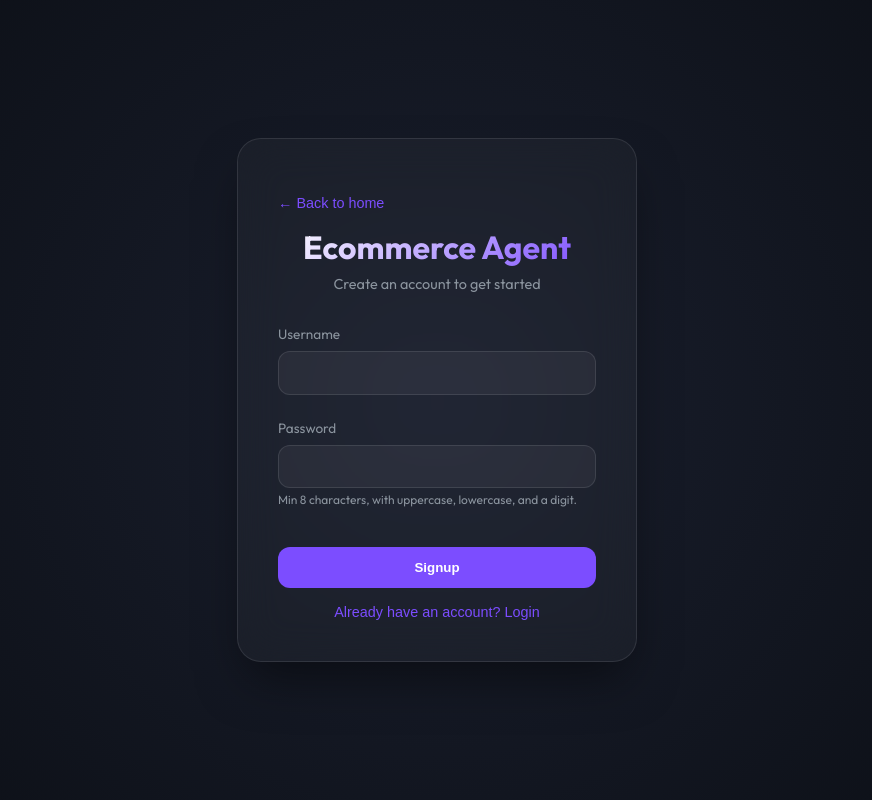
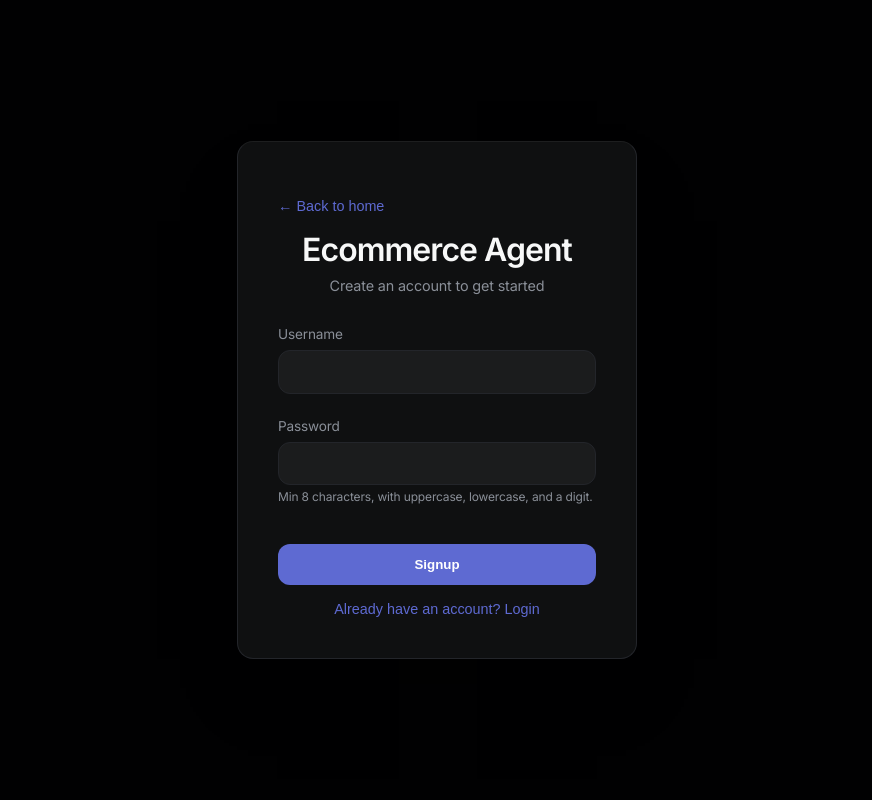
Before and after one commit to VIVPM/ecommerce-agent, a React app in the folder frontend/: page / in a window 1280 px wide. Both pictures are taken after a click on the button "Ecommerce Agent". Shown: the whole page, without its empty margins (203-1075 px from the left). Built offline with nearby package versions, Linux system fonts and the light colour scheme; no server answers; the HTML template or start-up script is replaced by a standard one.

Commit message:
style: unify app theme with the landing page and space the sidebar tabs

```diff
--- a/frontend/src/index.css
+++ b/frontend/src/index.css
@@ -1,17 +1,20 @@
-@import url('https://fonts.googleapis.com/css2?family=Outfit:wght@300;400;500;600;700&display=swap');
+@import url('https://fonts.googleapis.com/css2?family=Inter:wght@400;500;600;700&display=swap');
 
+/* Palette unified with the landing page (Linear-inspired dark canvas). */
 :root {
-  --bg-color: #0b0e14;
-  --sidebar-bg: rgba(22, 27, 34, 0.7);
-  --chat-bg: rgba(13, 17, 23, 0.8);
-  --accent-color: #7c4dff;
-  --accent-hover: #9575cd;
-  --text-primary: #f0f6fc;
-  --text-secondary: #8b949e;
-  --glass-border: rgba(255, 255, 255, 0.1);
-  --user-msg-bg: rgba(124, 77, 255, 0.2);
-  --bot-msg-bg: rgba(255, 255, 255, 0.05);
-  --error-color: #f85149;
+  --bg-color: #010102;
+  --sidebar-bg: #0f1011;
+  --chat-bg: #010102;
+  --accent-color: #5e6ad2;
+  --accent-hover: #828fff;
+  --text-primary: #f7f8f8;
+  --text-secondary: #8a8f98;
+  --glass-border: #23252a;
+  --glass-border-strong: #34343a;
+  --surface-2: #141516;
+  --user-msg-bg: rgba(94, 106, 210, 0.16);
+  --bot-msg-bg: #141516;
+  --error-color: #e5534b;
   --success-color: #3fb950;
   --transition-smooth: all 0.3s cubic-bezier(0.4, 0, 0.2, 1);
 }
@@ -23,12 +26,14 @@
 }
 
 body {
-  font-family: 'Outfit', sans-serif;
+  font-family: 'Inter', -apple-system, system-ui, 'Segoe UI', Roboto, sans-serif;
   background-color: var(--bg-color);
   color: var(--text-primary);
   overflow: hidden;
   height: 100vh;
   width: 100vw;
+  -webkit-font-smoothing: antialiased;
+  letter-spacing: -0.01em;
 }
 
 #root {
@@ -40,8 +45,7 @@ body {
   display: flex;
   height: 100vh;
   width: 100vw;
-  background: radial-gradient(circle at top right, rgba(124, 77, 255, 0.15), transparent),
-              radial-gradient(circle at bottom left, rgba(63, 185, 80, 0.05), transparent);
+  background: var(--bg-color);
 }
 
 /* Auth Screens */
@@ -51,29 +55,28 @@ body {
   display: flex;
   justify-content: center;
   align-items: center;
-  background: radial-gradient(circle at center, #1a1f2e, #0b0e14);
+  background: var(--bg-color);
 }
 
 .auth-card {
-  background: rgba(255, 255, 255, 0.03);
-  backdrop-filter: blur(20px);
+  background: var(--sidebar-bg);
   padding: 2.5rem;
-  border-radius: 24px;
+  border-radius: 16px;
   border: 1px solid var(--glass-border);
+  border-top-color: rgba(255, 255, 255, 0.06);
   width: 100%;
   max-width: 400px;
-  box-shadow: 0 25px 50px -12px rgba(0, 0, 0, 0.5);
+  box-shadow: 0 40px 80px -40px rgba(0, 0, 0, 0.9);
   animation: fadeIn 0.5s ease-out;
 }
 
 .auth-title {
   font-size: 2rem;
-  font-weight: 700;
+  font-weight: 600;
+  letter-spacing: -0.03em;
   margin-bottom: 0.5rem;
   text-align: center;
-  background: linear-gradient(135deg, #fff 0%, #7c4dff 100%);
-  -webkit-background-clip: text;
-  -webkit-text-fill-color: transparent;
+  color: var(--text-primary);
 }
 
 .auth-subtitle {
@@ -109,7 +112,7 @@ body {
   outline: none;
   border-color: var(--accent-color);
   background: rgba(255, 255, 255, 0.08);
-  box-shadow: 0 0 0 4px rgba(124, 77, 255, 0.1);
+  box-shadow: 0 0 0 4px rgba(94, 106, 210, 0.1);
 }
 
 .btn-primary {
@@ -128,7 +131,7 @@ body {
 .btn-primary:hover {
   background: var(--accent-hover);
   transform: translateY(-2px);
-  box-shadow: 0 10px 15px -3px rgba(124, 77, 255, 0.3);
+  box-shadow: 0 10px 15px -3px rgba(94, 106, 210, 0.3);
 }
 
 .btn-link {
@@ -210,9 +213,9 @@ body {
 }
 
 .chat-item.active {
-  background: rgba(124, 77, 255, 0.15);
+  background: rgba(94, 106, 210, 0.15);
   color: white;
-  border: 1px solid rgba(124, 77, 255, 0.3);
+  border: 1px solid rgba(94, 106, 210, 0.3);
 }
 
 .chat-item-title {
@@ -258,7 +261,7 @@ body {
 .sidebar-tabs {
   display: flex;
   gap: 0.4rem;
-  padding: 0 1rem 0.6rem;
+  padding: 1rem 1rem 0.6rem;
 }
 .sidebar-tab {
   flex: 1;
@@ -278,8 +281,8 @@ body {
 }
 .sidebar-tab:hover { color: white; }
 .sidebar-tab.active {
-  background: rgba(124, 77, 255, 0.15);
-  border-color: rgba(124, 77, 255, 0.35);
+  background: rgba(94, 106, 210, 0.15);
+  border-color: rgba(94, 106, 210, 0.35);
   color: white;
 }
 
@@ -449,7 +452,7 @@ body {
 .message.user {
   align-self: flex-end;
   background: var(--user-msg-bg);
-  border: 1px solid rgba(124, 77, 255, 0.3);
+  border: 1px solid rgba(94, 106, 210, 0.3);
   border-bottom-right-radius: 4px;
 }
 
@@ -473,7 +476,7 @@ body {
 }
 
 .load-more-btn:hover {
-  background: rgba(124, 77, 255, 0.15);
+  background: rgba(94, 106, 210, 0.15);
   border-color: var(--accent-color);
   color: white;
 }
@@ -543,7 +546,7 @@ body {
 
 .input-wrapper:focus-within {
   border-color: var(--accent-color);
-  box-shadow: 0 0 20px rgba(124, 77, 255, 0.1);
+  box-shadow: 0 0 20px rgba(94, 106, 210, 0.1);
 }
 
 .chat-input {
@@ -699,7 +702,7 @@ body {
 .suggestion-chip:hover {
   color: white;
   border-color: var(--accent-color);
-  background: rgba(124, 77, 255, 0.12);
+  background: rgba(94, 106, 210, 0.12);
 }
 
 /* ---- Daily message credits ---- */
```
